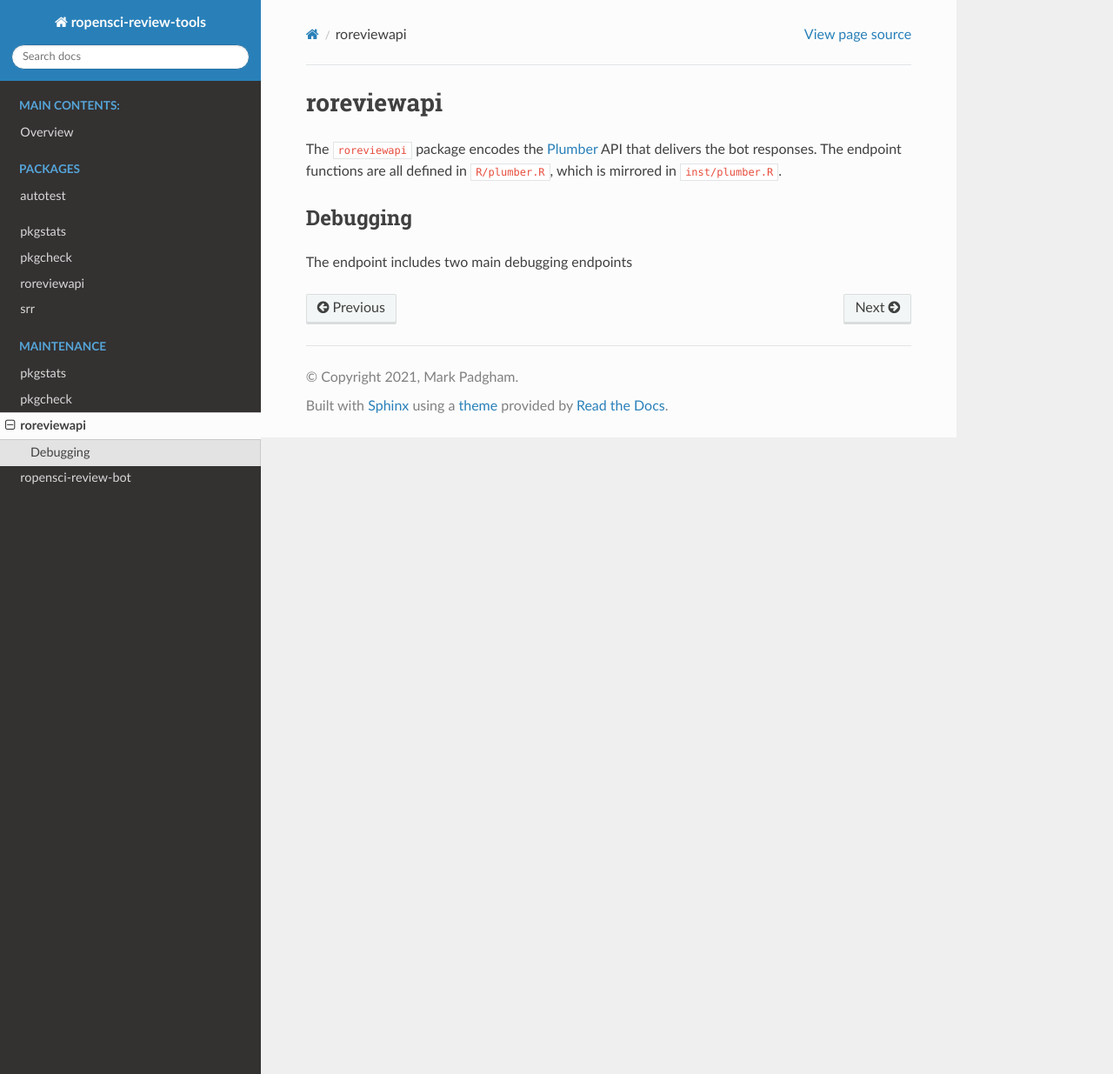
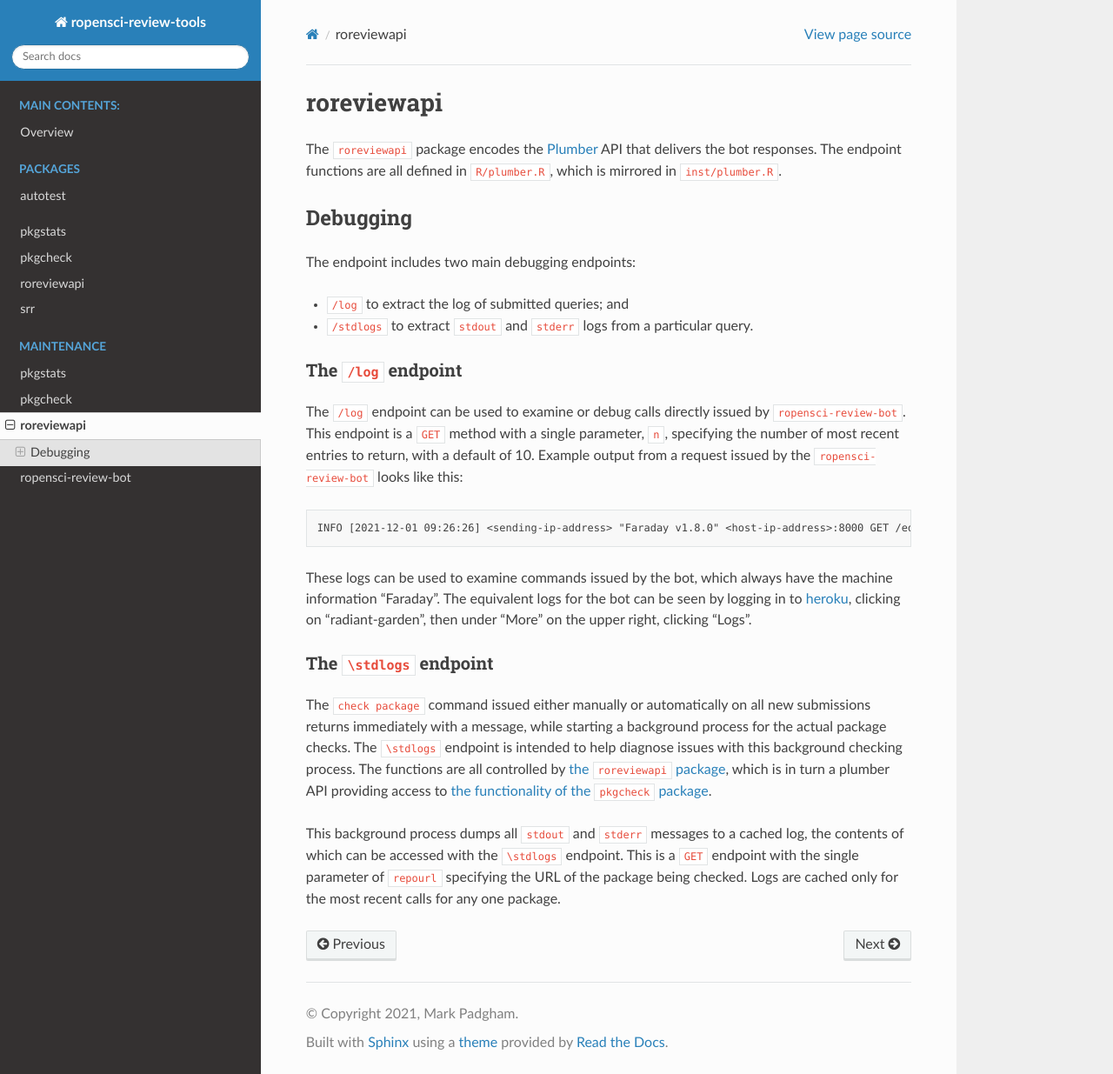
Before and after one commit to ropensci-review-tools/ropensci-review-tools, a Sphinx documentation site: the page built from docs/maintenance/roreviewapi.md, in a window 1280 px wide and 1235 px high. Shown: the whole window at 87% size. Built offline with Sphinx 7.4.7 and the Read the Docs theme 2.0.0, drawn with Linux system fonts in a browser that asks for light colours.

Commit message:
add more maintainance/roreviewapi

````diff
--- a/docs/maintenance/roreviewapi.md
+++ b/docs/maintenance/roreviewapi.md
@@ -8,4 +8,41 @@ which is mirrored in `inst/plumber.R`.
 
 ## Debugging
 
-The endpoint includes two main debugging endpoints
+The endpoint includes two main debugging endpoints:
+
+- `/log` to extract the log of submitted queries; and
+- `/stdlogs` to extract `stdout` and `stderr` logs from a particular query.
+
+### The `/log` endpoint
+
+The `/log` endpoint can be used to examine or debug calls directly issued by
+`ropensci-review-bot`. This endpoint is a `GET` method with a single parameter,
+`n`, specifying the number of most recent entries to return, with a default of
+10. Example output from a request issued by the `ropensci-review-bot` looks
+like this:
+
+```
+INFO [2021-12-01 09:26:26] <sending-ip-address> "Faraday v1.8.0" <host-ip-address>:8000 GET /editorcheck ?bot_name=ropensci-review-bot&issue_author=<author>&issue_id=<n>1&repo=ropensci%2Fsoftware-review&repourl=https%3A%2F%2Fgithub.com%2F<org>%2F<repo>&sender=ropensci-review-bot 200 1.235
+```
+
+These logs can be used to examine commands issued by the bot, which always have
+the machine information "Faraday". The equivalent logs for the bot can be seen
+by logging in to [heroku](https://heroku.com), clicking on "radiant-garden",
+then under "More" on the upper right, clicking "Logs".
+
+### The `\stdlogs` endpoint
+
+The `check package` command issued either manually or automatically on all new
+submissions returns immediately with a message, while starting a background
+process for the actual package checks. The `\stdlogs` endpoint is intended to
+help diagnose issues with this background checking process. The functions are
+all controlled by [the `roreviewapi`
+package](https://github.com/ropensci-review-tools/roreviewapi), which is in
+turn a plumber API providing access to [the functionality of the `pkgcheck`
+package](https://github.com/ropensci-review-tools/pkgcheck).
+
+This background process dumps all `stdout` and `stderr` messages to a cached
+log, the contents of which can be accessed with the `\stdlogs` endpoint. This
+is a `GET` endpoint with the single parameter of `repourl` specifying the URL
+of the package being checked. Logs are cached only for the most recent calls
+for any one package.
````
